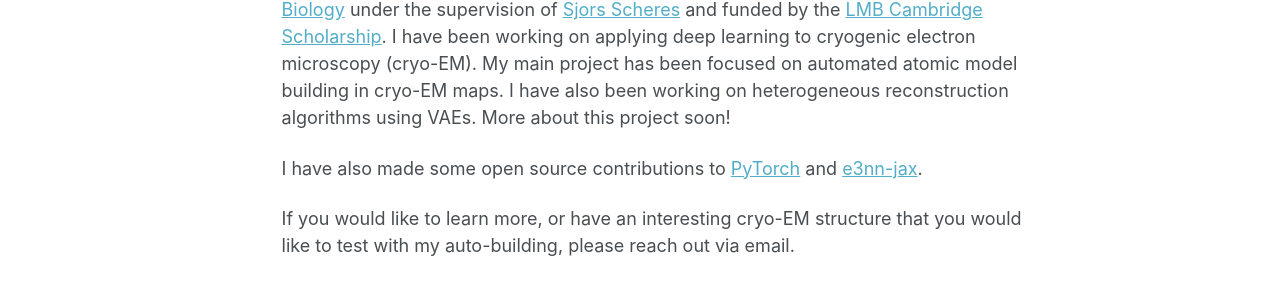
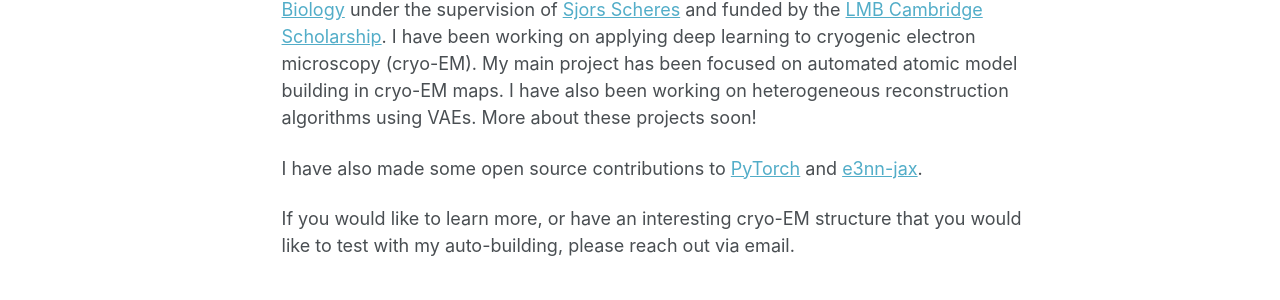
Before and after one commit to jamaliki/jamaliki.github.io, a Jekyll site: the page built from _pages/about.md, in a window 1280 px wide and 1165 px high. Shown: the part 693-993 px from the top of the window. Built offline with Jekyll 4.4.1, drawn with Linux system fonts in a browser that asks for light colours.

Commit message:
Change one word

```diff
--- a/_pages/about.md
+++ b/_pages/about.md
@@ -17,7 +17,7 @@ In the summer of 2019, as part of UofT's [PEY program](https://engineeringcareer
 
 After graduating in the winter of 2020, I started working for [Semantic Health](https://www.semantichealth.ai/) as a machine learning scientist. Semantic Health is a start-up that uses NLP to help hospitals maximize the use of their data by medical coders and auditors. I worked on localization algorithms using vector similarity search as well as more conventional language modelling tasks with transformers. I also set up the machine learning productionization pipeline with MLFlow.
 
-Since October of 2021, I have been pursuing a PhD at the [MRC Laboratory of Molecular Biology](https://www2.mrc-lmb.cam.ac.uk/) under the supervision of [Sjors Scheres](https://www2.mrc-lmb.cam.ac.uk/group-leaders/n-to-s/sjors-scheres/) and funded by the [LMB Cambridge Scholarship](https://www.cambridgetrust.org/partners/mrc-laboratory-of-molecular-biology-cambridge). I have been working on applying deep learning to cryogenic electron microscopy (cryo-EM). My main project has been focused on automated atomic model building in cryo-EM maps. I have also been working on heterogeneous reconstruction algorithms using VAEs. More about this project soon!
+Since October of 2021, I have been pursuing a PhD at the [MRC Laboratory of Molecular Biology](https://www2.mrc-lmb.cam.ac.uk/) under the supervision of [Sjors Scheres](https://www2.mrc-lmb.cam.ac.uk/group-leaders/n-to-s/sjors-scheres/) and funded by the [LMB Cambridge Scholarship](https://www.cambridgetrust.org/partners/mrc-laboratory-of-molecular-biology-cambridge). I have been working on applying deep learning to cryogenic electron microscopy (cryo-EM). My main project has been focused on automated atomic model building in cryo-EM maps. I have also been working on heterogeneous reconstruction algorithms using VAEs. More about these projects soon!
 
 I have also made some open source contributions to [PyTorch](https://github.com/pytorch/pytorch) and [e3nn-jax](https://github.com/e3nn/e3nn-jax).
 
```
